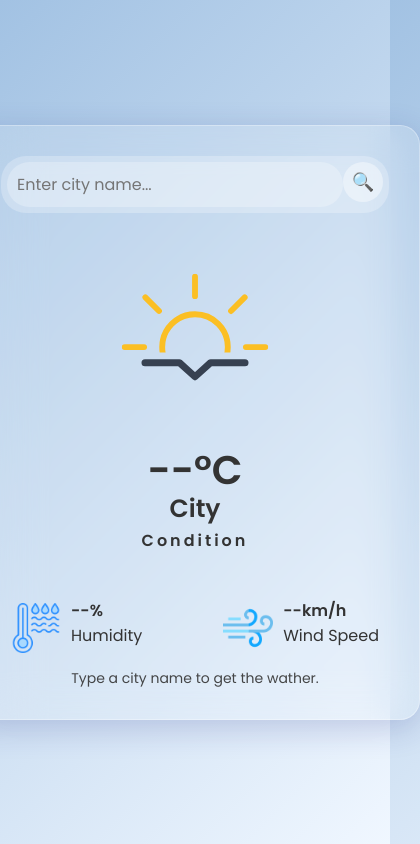
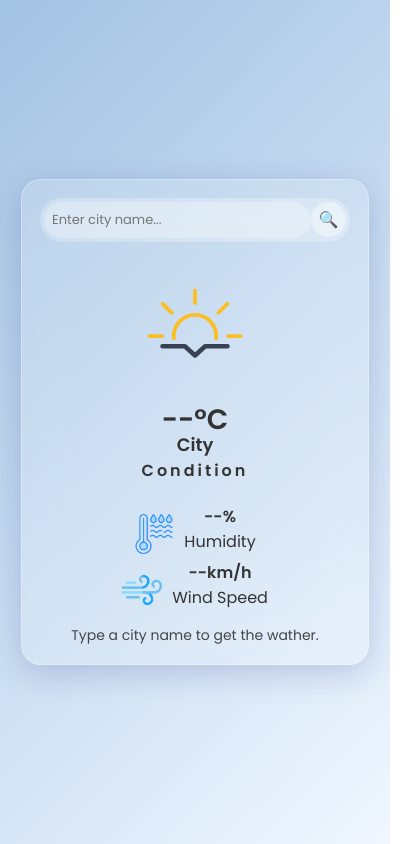
Before and after one commit to adenijimarvellous/Weather-Advisor, a plain HTML site: page index.html in a window 390 px wide. Shown: the whole page, 420 px wide, since content can reach past the window. Drawn offline with Linux system fonts and the light colour scheme.

Commit message:
Update style.css

```diff
--- a/style.css
+++ b/style.css
@@ -141,3 +141,106 @@ body {
     font-size: 14px;
     opacity: 0.9;
 }
+
+        /* RESPONSIVENESS */
+/* TABLETS (≤ 900px) */
+@media (max-width: 900px) {
+    .weather-card {
+        padding: 25px;
+    }
+
+    .weather-info img {
+        width: 170px;
+    }
+
+    #temp {
+        font-size: 35px;
+    }
+
+    #city {
+        font-size: 22px;
+    }
+}
+
+/* PHONES (≤ 600px) */
+@media (max-width: 600px) {
+    body {
+        padding: 15px;
+    }
+
+    .weather-card {
+        width: 100%;
+        padding: 20px;
+    }
+
+    .search {
+        padding: 4px;
+    }
+
+    .search input {
+        padding: 8px;
+        font-size: 14px;
+    }
+
+    .search button {
+        width: 35px;
+        height: 35px;
+        font-size: 16px;
+    }
+
+    .weather-info img {
+        width: 150px;
+    }
+
+    #temp {
+        font-size: 32px;
+    }
+
+    #city {
+        font-size: 20px;
+    }
+
+    .weather-details {
+        flex-direction: column;
+        gap: 15px;
+        margin-top: 30px;
+    }
+
+    .col {
+        width: 100%;
+        justify-content: center;
+        text-align: center;
+    }
+
+    .col img {
+        width: 40px;
+    }
+
+    #humidity,
+    #wind {
+        font-size: 16px;
+    }
+}
+
+/* SMALL PHONES (≤ 400px) */
+@media (max-width: 400px) {
+    .weather-card {
+        padding: 18px;
+    }
+
+    .weather-info img {
+        width: 130px;
+    }
+
+    #temp {
+        font-size: 28px;
+    }
+
+    #city {
+        font-size: 18px;
+    }
+
+    .search input {
+        font-size: 13px;
+    }
+}
```
